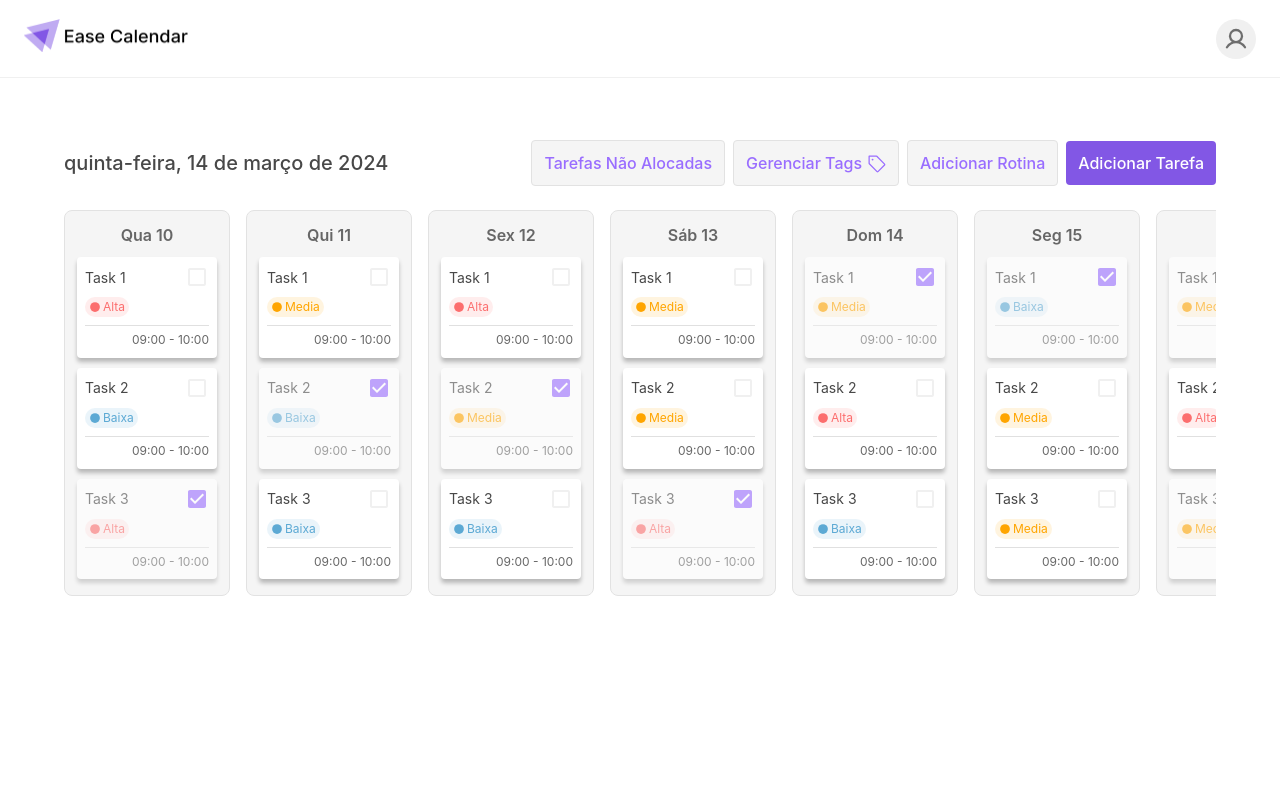
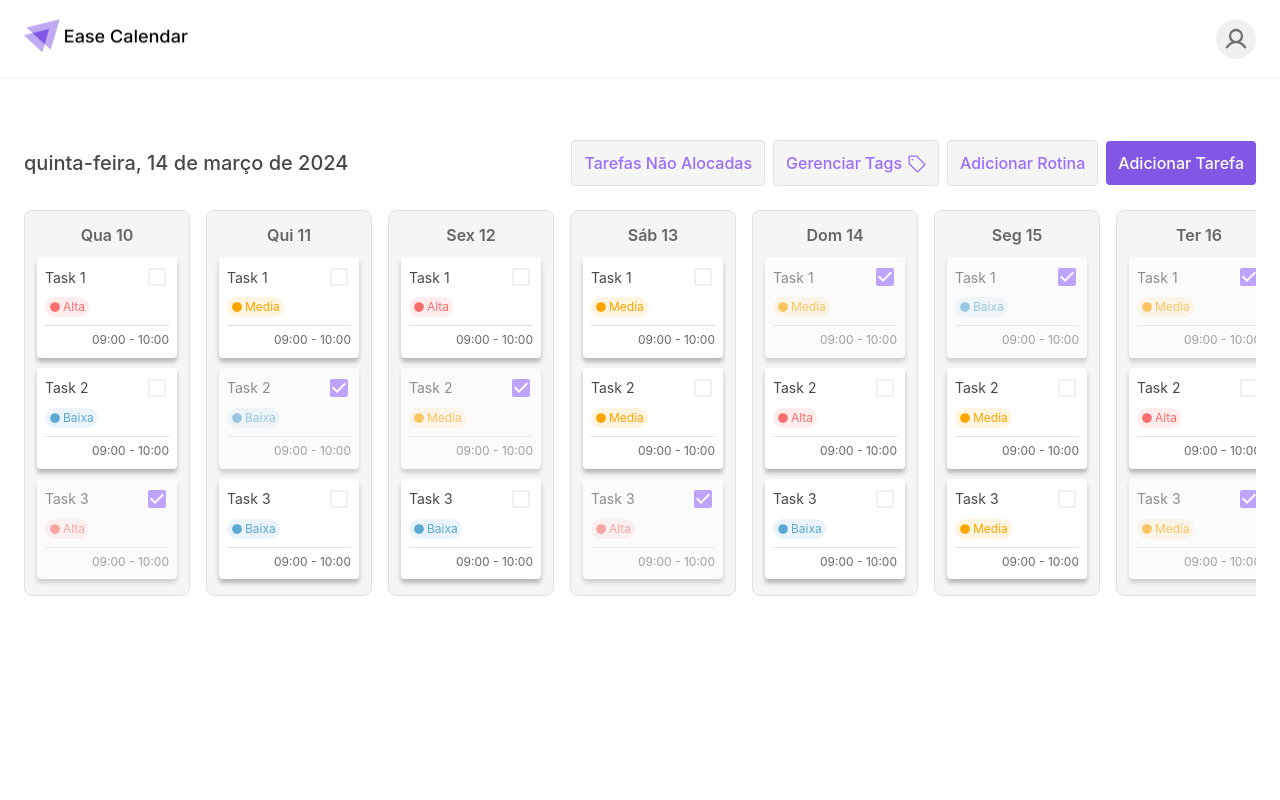
Before and after one commit to Smart-Calendar-Ufabc/front-end, a Next.js app: page /home in a window 1280 px wide. Shown: the top 800 px of the page. Built offline with nearby package versions, Linux system fonts and the light colour scheme.

Commit message:
Refactor HomeLayout component and add FullSection component

```diff
--- a/src/components/layout/home/HomeLayout.tsx
+++ b/src/components/layout/home/HomeLayout.tsx
@@ -1,12 +1,14 @@
+import { useState } from 'react'
 import Box from '@mui/material/Box'
 import CssBaseline from '@mui/material/CssBaseline'
 import Providers from '@/providers/Providers'
 import Footer from '../../template/Footer'
 import Header from '../UserHeader'
-import FullSection from '../../template/FullSection'
+import Container from '@mui/material/Container'
+import { Theme } from '@mui/material/styles'
 import { Button, Typography } from '@mui/material'
+import { SystemStyleObject } from '@mui/system/styleFunctionSx'
 import { Tag as TagIcon } from '@phosphor-icons/react'
-import { useState } from 'react'
 import { DialogManageTags } from '@/components/layout/home/DialogManageTags'
 import { DialogAddTask } from './DialogAddTask'
 import { DialogAddRoutine } from './DialogAddRoutine'
@@ -21,6 +23,44 @@ const getBrazilianDate = () => {
     month: 'long',
     day: 'numeric',
   })
+}
+
+const FullSection = ({
+  children,
+  sx,
+}: {
+  children: React.ReactNode
+  sx?: SystemStyleObject<Theme>
+}) => {
+  return (
+    <Box
+      component="section"
+      sx={(theme) => ({
+        backgroundColor: theme.palette.background.default,
+        minHeight: 'calc(100vh - 80px)',
+        width: '100vw',
+        p: 0,
+        m: 0,
+        ...sx,
+        [theme.breakpoints.down('md')]: {
+          minHeight: 'auto',
+        },
+      })}
+    >
+      <Container
+        sx={{
+          py: 7.5,
+          px: 3,
+          height: '100%',
+          '&.MuiContainer-root': {
+            maxWidth: '1308px',
+          },
+        }}
+      >
+        {children}
+      </Container>
+    </Box>
+  )
 }
 
 const HomeLayout = ({ children }: { children: React.ReactNode }) => {
```
